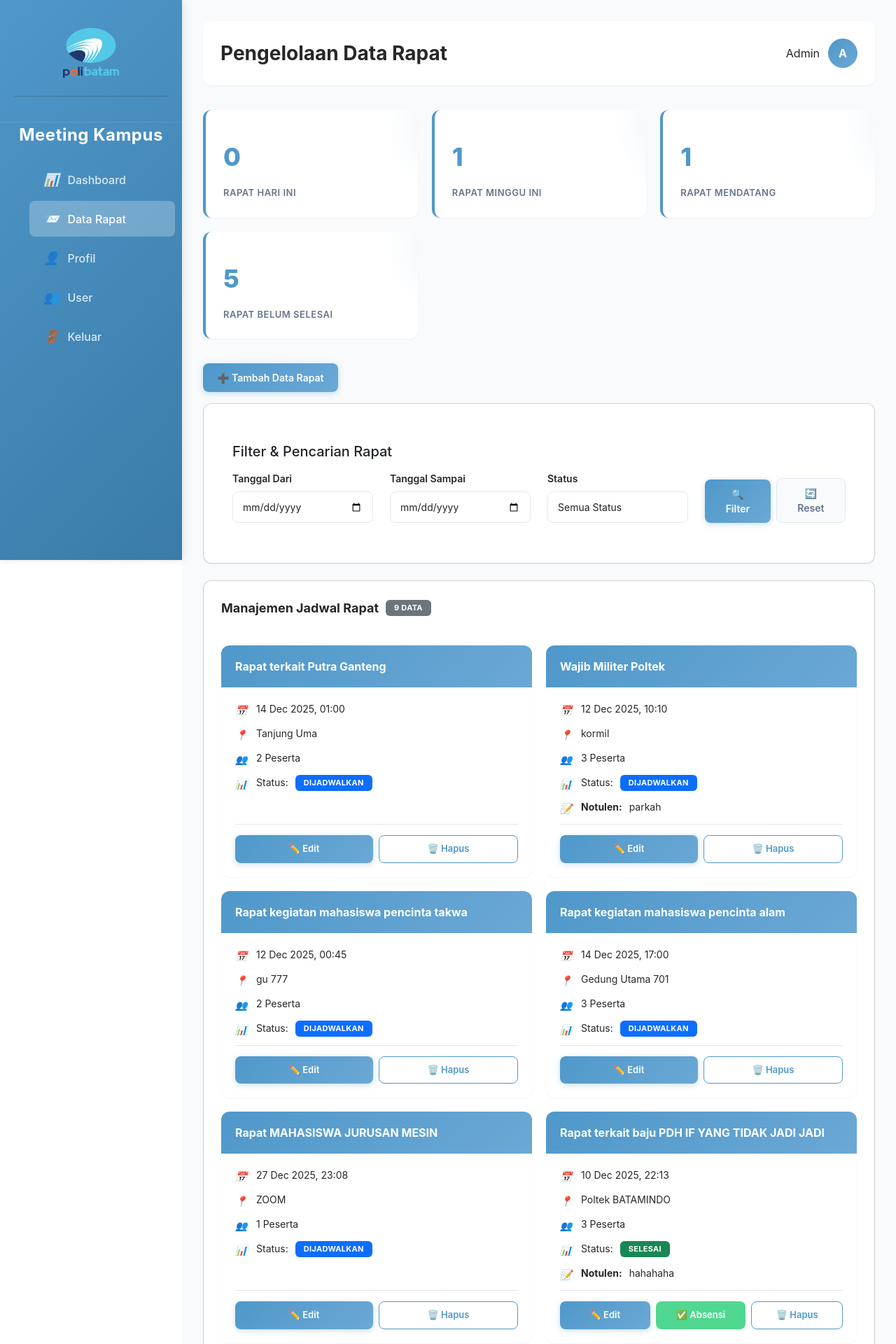
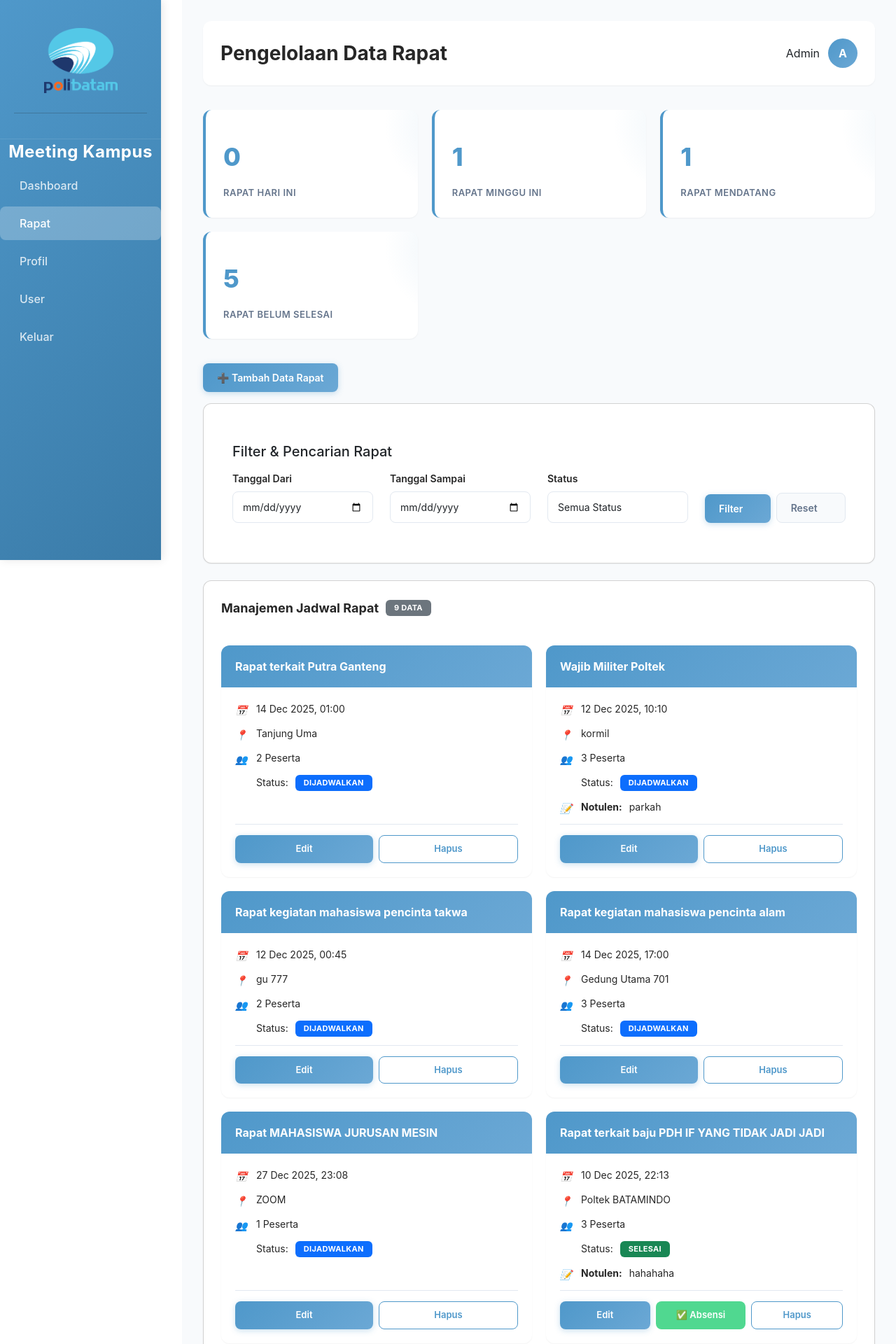
Before and after one commit to PutraAl/ProjectPerencanaanRapat, a PHP site: page /admin/rapat.php in a window 1280 px wide. Shown: the top 1920 px of the page at 70% size. Run offline with PHP 8.4, Linux system fonts and the light colour scheme; a user stored in the database is signed in; data comes from the database, SQL or seed files in the repository; some libraries are stand-ins or nearby versions.

Commit message:
update sidebar, mengurangi beberapa icon di page rapat, buang icon sidebar
ada beberapa tambahan di css, coba cek

```diff
--- a/admin/rapat.php
+++ b/admin/rapat.php
@@ -40,33 +40,34 @@ middlewareAdmin();
 
       <div class="logo fs-4 text-center fw-bold">Meeting Kampus</div>
 
-      <ul class="menu">
+      <!-- <ul class="menu"> -->
         <li class="menu-item">
-          <i>📊</i>
+          <i class="fa-solid fa-chart-line"></i>
           <a href="dashboard.php">Dashboard</a>
         </li>
 
         <li class="menu-item active">
-          <i>📨</i>
-          <a href="rapat.php">Data Rapat</a>
+          <i class="fa-solid fa-envelope"></i>
+          <a href="rapat.php">Rapat</a>
         </li>
 
         <li class="menu-item">
-          <i>👤</i>
+          <i class="fa-solid fa-user"></i>
           <a href="profile.php">Profil</a>
         </li>
 
         <li class="menu-item">
-          <i>👥</i>
+          <i class="fa-solid fa-user"></i>
           <a href="user.php">User</a>
         </li>
 
         <li class="menu-item">
-          <i>🚪</i>
+          <i class="fa-solid fa-right-from-bracket"></i>
           <a href="../action/logout.php">Keluar</a>
         </li>
-      </ul>
+      <!-- </ul> -->
     </div>
+    <!-- End Sidebar -->
 
     <div class="main-content">
 
@@ -136,8 +137,8 @@ middlewareAdmin();
                 </select>
               </div>
               <div class="col-md-3 mb-3 d-flex align-items-end gap-2">
-                <button type="submit" class="btn btn-primary flex-fill">🔍 Filter</button>
-                <a href="rapat.php" class="btn btn-secondary flex-fill">🔄 Reset</a>
+                <button type="submit" class="btn btn-primary flex-fill"> Filter</button>
+                <a href="rapat.php" class="btn btn-secondary flex-fill"> Reset</a>
               </div>
             </div>
           </form>
@@ -235,7 +236,7 @@ middlewareAdmin();
             <div class="modal-footer">
               <button type="button" class="btn btn-secondary" data-bs-dismiss="modal">Batal</button>
               <button type="submit" form="meeting-form" class="btn btn-primary" id="submitBtnModal">
-                💾 Simpan Data
+                 Simpan Data
               </button>
             </div>
           </div>
@@ -307,7 +308,7 @@ middlewareAdmin();
             <div class="modal-footer">
               <a href="rapat.php" class="btn btn-secondary">Batal</a>
               <button type="submit" form="absensi-form" name="absen_admin" class="btn btn-success">
-                💾 Simpan Absensi
+                 Simpan Absensi
               </button>
             </div>
           </div>
@@ -348,7 +349,7 @@ middlewareAdmin();
                 <i>👥</i> <?= $jumlahPeserta ?> Peserta
               </div>
               <div class="meeting-detail">
-                <i>📊</i> Status:
+                <i></i> Status:
                 <?php
                     $badgeClass = '';
                     if ($row['status'] == 'dijadwalkan') $badgeClass = 'bg-primary';
@@ -375,14 +376,14 @@ middlewareAdmin();
                 data-status="<?= $row['status'] ?>"
                 data-notulen="<?= htmlspecialchars($row['notulen'] ?: '') ?>"
                  data-peserta_ids="<?= $peserta_ids ?>">
-                ✏️ Edit
+                 Edit
             </button>
 
                 <?php if ($row['status'] == 'selesai'): ?>
                 <a href="?absensi=<?= $row['id_rapat'] ?>" class="btn btn-success">✅ Absensi</a>
                 <?php endif; ?>
 
-                <button class="btn btn-outline" onclick="hapusRapat(<?= $row['id_rapat'] ?>)">🗑️ Hapus</button>
+                <button class="btn btn-outline" onclick="hapusRapat(<?= $row['id_rapat'] ?>)"> Hapus</button>
               </div>
             </div>
           </div>
--- a/assets/css/adminpagenew.css
+++ b/assets/css/adminpagenew.css
@@ -28,7 +28,7 @@
 
 /* ===== SIDEBAR ===== */
 .sidebar {
-    width: 260px;
+    width: 230px;
     background: linear-gradient(135deg, var(--primary) 0%, var(--primary-dark) 100%);
     min-height: 100vh;
     padding: 20px 0;
@@ -39,6 +39,7 @@
     box-shadow: 2px 0 12px rgba(0, 0, 0, 0.1);
     transition: var(--transition);
     flex-shrink: 0;
+
 }
 
 .logo-section {
@@ -48,9 +49,9 @@
 }
 
 .logo-img {
-    width: 80px;
+    width: 105px;
     height: auto;
-    margin-bottom: 10px;
+    margin-bottom: 12px;
 }
 
 .logo {
@@ -63,16 +64,17 @@
 .menu {
     list-style: none;
     margin-top: 20px;
+    padding: 0 12px;
 }
 
 .menu-item {
-    padding: 12px 20px;
+    padding: 12px 16px;
     display: flex;
     align-items: center;
     cursor: pointer;
     color: rgba(255, 255, 255, 0.8);
     transition: var(--transition);
-    margin: 5px 10px;
+    margin: 6px 0;
     border-radius: 8px;
     font-weight: 500;
 }
@@ -95,8 +97,11 @@
 }
 
 .menu-item a {
+    display: flex;
+    align-items: center;
     text-decoration: none;
     color: inherit;
+    width: 100%;
 }
 
 /* ===== MAIN CONTENT ===== */
```
Also changed, not shown: admin/dashboard.php (+7 -9 lines), admin/profile.php (+7 -7 lines), admin/user.php (+8 -8 lines).
